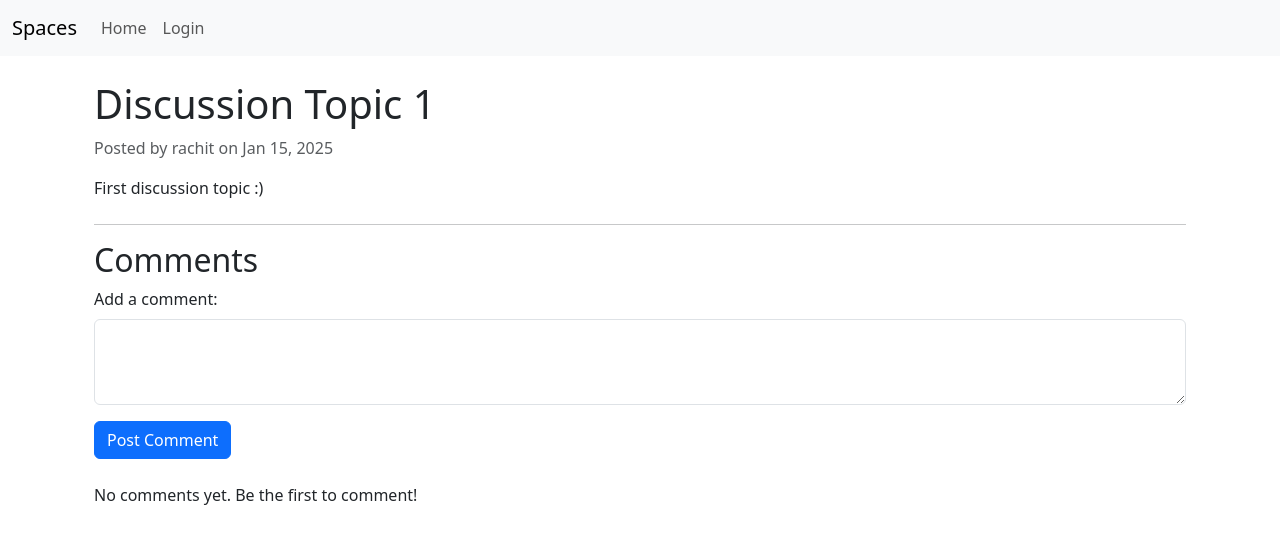
After one commit to Rachit74/spaces, a Django app: page /post/1 in a window 1280 px wide. The commit adds this page. Shown: the top 544 px of the page. Run offline with Django 5.2, Linux system fonts and the light colour scheme; data comes from the database, SQL or seed files in the repository.

Commit message:
individual post page

```diff
--- a/spaces/workspace/templates/workspace/discuss.html
+++ b/spaces/workspace/templates/workspace/discuss.html
@@ -15,7 +15,7 @@
     <div class="list-group">
         {% for post in posts %}
             <div class="list-group-item">
-                <h5 class="mb-1">{{ post.title }}</h5>
+                <a href="{% url 'post' post.id %}"><h5 class="mb-1">{{ post.title }}</h5></a>
                 <p class="mb-1 text-muted">
                     <strong>Author:</strong> {{ post.author }} |
                     <strong>Posted on:</strong> {{ post.created_at|date:"d M Y, H:i" }}
--- /dev/null
+++ b/spaces/workspace/templates/workspace/post.html
@@ -0,0 +1,41 @@
+{% extends "user/base.html" %}
+
+{% block title %}
+    {{ post.title }} | Discussion
+{% endblock %}
+
+{% block content %}
+<div class="container mt-4">
+    <h1>{{ post.title }}</h1>
+    <p class="text-muted">Posted by {{ post.author }} on {{ post.created_at|date:"M d, Y" }}</p>
+    <div class="post-content mb-4">
+        <p>{{ post.content }}</p>
+    </div>
+
+    <hr>
+
+    <h2>Comments</h2>
+    <form method="POST" class="mb-4">
+        {% csrf_token %}
+        <div class="mb-3">
+            <label for="comment" class="form-label">Add a comment:</label>
+            <textarea name="comment" id="comment" class="form-control" rows="3" required></textarea>
+        </div>
+        <button type="submit" class="btn btn-primary">Post Comment</button>
+    </form>
+
+    <div class="comments-section">
+        {% if post.comments.all %}
+            {% for comment in post.comments.all %}
+                <div class="comment mb-3">
+                    <p><strong>{{ comment.author }}</strong> on {{ comment.created_at|date:"M d, Y H:i" }}</p>
+                    <p>{{ comment.content }}</p>
+                </div>
+                <hr>
+            {% endfor %}
+        {% else %}
+            <p>No comments yet. Be the first to comment!</p>
+        {% endif %}
+    </div>
+</div>
+{% endblock %}
--- a/spaces/workspace/urls.py
+++ b/spaces/workspace/urls.py
@@ -9,5 +9,6 @@ urlpatterns = [
     path('workspace/<int:workspace_id>', views.workspace_view, name='workspace_view'),
     path('workspace/<int:workspace_id>/discuss', views.workspace_discussion, name='workspace_discussion'),
     path('workspace/<int:workspace_id>/topic_form', views.discussion_topic_form, name='topic_form'),
+    path('post/<int:post_id>', views.post_view, name='post'),
 
 ]
--- a/spaces/workspace/views.py
+++ b/spaces/workspace/views.py
@@ -100,3 +100,12 @@ def discussion_topic_form(request, workspace_id):
         }
 
         return render(request, 'workspace/topic_form.html', context=context)
+
+def post_view(request, post_id):
+    post = get_object_or_404(Post, id=post_id)
+
+    context = {
+        'post': post,
+    }
+
+    return render(request, 'workspace/post.html', context=context)
```
